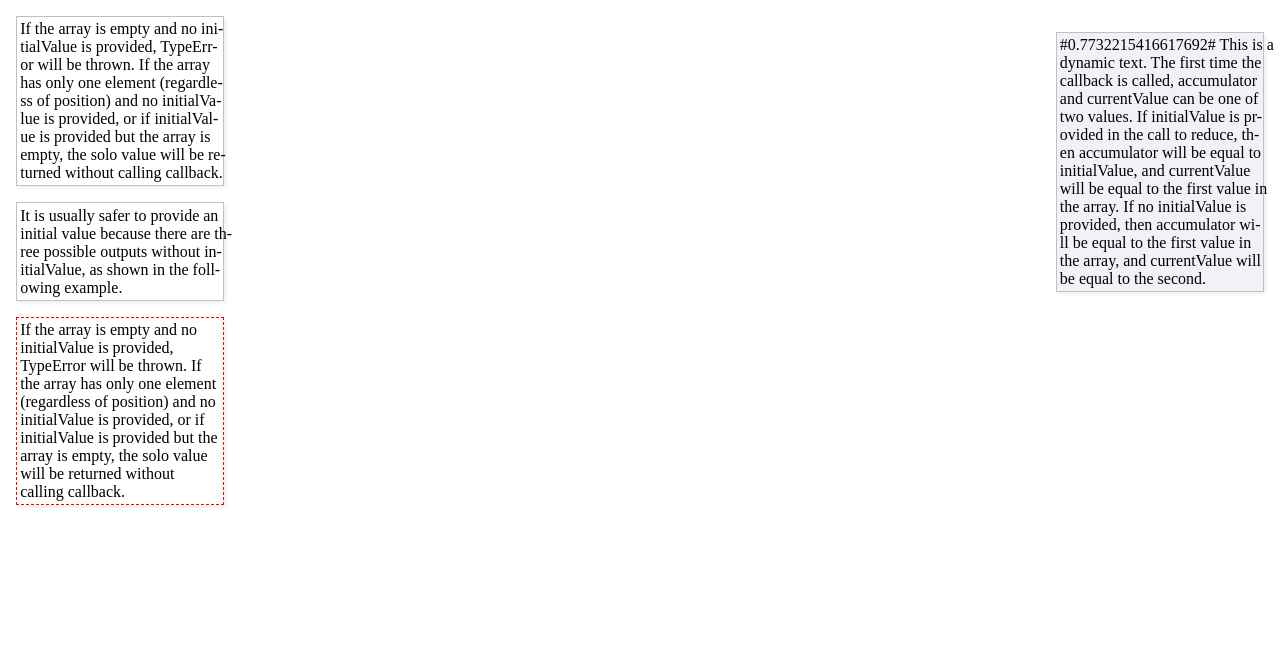
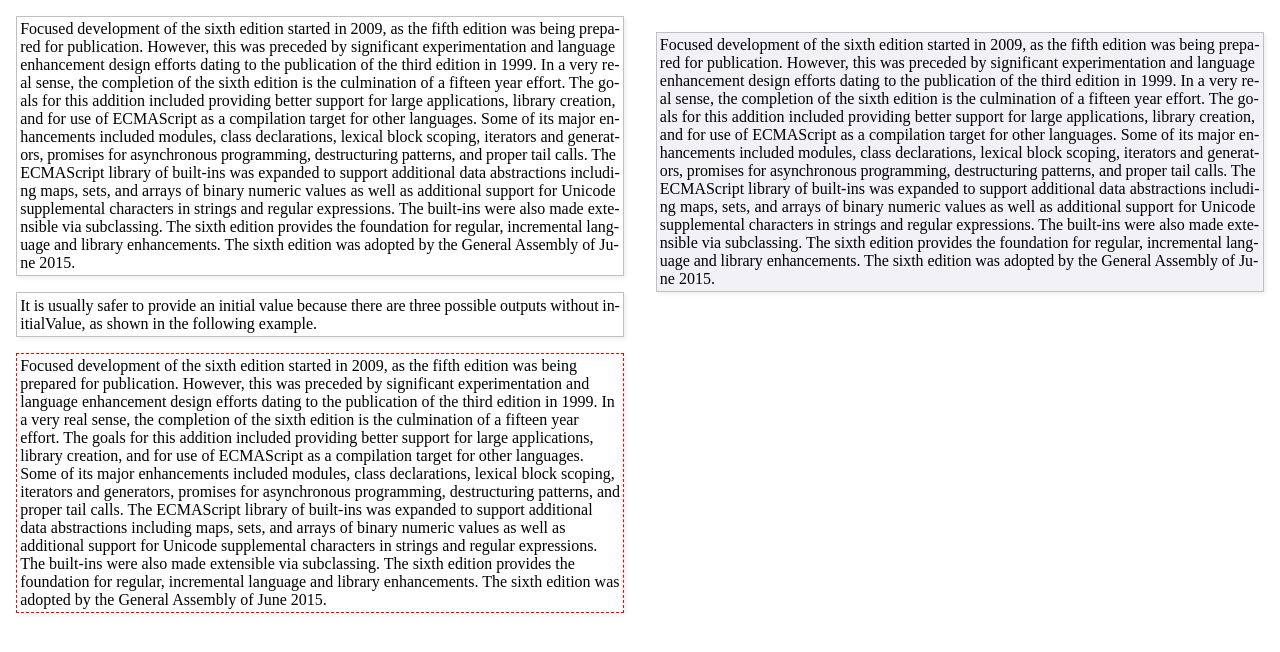
Before and after one commit to lafeillou/hyphenjs, a plain HTML site: page index2hyphen.html in a window 1280 px wide. Drawn offline with Linux system fonts and the light colour scheme.

Commit message:
pretty good look

```diff
--- a/hyphen.js
+++ b/hyphen.js
@@ -2,11 +2,13 @@
  * hyphen.js
  * 文字智能断行，接近齐头尾效果
  **/
+
 var log = console.log.bind(console);
 
-function hyphen(selector) {
+function hyphen(selector, deep) {
     var PREFIX = 'char';
     var SPACE = 32;
+    var HYPHEN = '-';
     // 需要特殊处理的符号
     var markSymbol = '\"\':;,.?()[]{}<>~!@#$%^&*-+=/\\|1234567890';
 
@@ -24,8 +26,6 @@
 
     function textProcessor(target) {
         var targetStyle = window.getComputedStyle(target);
-        var brHyphen = '-<br/>';
-        var br = '<br/>';
         var calcRaw = {
             fontSize: parseFloat(targetStyle['font-size']),
             boxWidth: parseFloat(targetStyle['width']),
@@ -66,8 +66,17 @@
         // 开始断行
         for (var w = 1, len = breakMem.length; w < len; w++) {
             var sliceText = charArray.slice(breakMem[w - 1].b, breakMem[w].b);
-            var breakBr = breakMem[w].hyphen ? brHyphen : br;
-            lines.push(sliceText.join('') + ((len - w) == 1 ? '' : breakBr));
+            var hyphen = breakMem[w].hyphen ? HYPHEN : '';
+            var lastLine = (len - w) == 1;
+            sliceText.push(lastLine ? '' : hyphen);
+            var diff = diff4LetterSpacing(textData, sliceText, calcRaw.boxWidth);
+            lines.push('<span style="display: inline-block; letter-spacing: '
+                + (deep && !lastLine ? diff : '0')
+                + 'px;">'
+                + sliceText.join('')
+                + '</span>'
+                + '<br/>'
+            );
         }
         // 替换原来的文本
         target.innerHTML = lines.join('');
@@ -116,18 +125,31 @@
                 textData[PREFIX + charCode].width = spanA.getBoundingClientRect().width - spanB.getBoundingClientRect().width;
             }
         }
-
+        textRaw.push(HYPHEN);
         while (i < textRaw.length) {
             dealWithSingleChar(textRaw[i++]);
         }
+        textRaw.pop();
+
         target.removeChild(textDiv);
+        // log(textData)
+        return textData;
+    }
 
-        return textData;
+    // 计算行最终长度和盒子宽度的差值
+    function diff4LetterSpacing(textData, charSliceArray, boxWidth){
+        // log(charSliceArray, boxWidth);
+        var len = charSliceArray.length;
+        var lineWidth = getAccWidth(textData, charSliceArray, 0, len);
+        var diff = (boxWidth - lineWidth) / len;
+        // log(charSliceArray)
+        return diff;
     }
 
     // 计算n到m字符间的累计宽度
     function getAccWidth(textData, charArray, from, to) {
         return charArray.slice(from, to).reduce(function(acc, cur) {
+            if(!cur) return acc + 0;
             return acc + textData[PREFIX + cur.charCodeAt()].width;
         }, 0);
     }
@@ -137,7 +159,10 @@
         var inWordIndex = -1;
         var accIndex = 0;
         var needHyphen = false;
+        // 当前是特殊字符
         if (MARK.indexOf(charArray[index].charCodeAt()) > -1) { return needHyphen; }
+        // 前一个是特殊字符
+        if (charArray[index - 1] && MARK.indexOf(charArray[index - 1].charCodeAt()) > -1) { return needHyphen; }
         wordLenArray.reduce(function(acc, cur, i) {
             if (inWordIndex === -1 && index < (acc + cur + i)) {
                 inWordIndex = i;
@@ -159,7 +184,7 @@
     // 检查是否需要忽略该字符
     function whetherNeedMoveOn(wordLenArray, charArray, index) {
         function isMark(index){
-        	return MARK.indexOf(charArray[index].charCodeAt()) > -1;
+            return MARK.indexOf(charArray[index].charCodeAt()) > -1;
         }
         var ignore = true;
         if (isMark(index)) {
@@ -168,11 +193,10 @@
         } else if (charArray[index - 2] && !isMark(index - 1) && isMark(index - 2)) {
             // 至少让单词连续两个字符才允许断行
             return ignore;
-        } else if (isMark(index + 1)) {
+        } else if (charArray[index + 1] && isMark(index + 1)) {
             // 不允许尾字符单个
             return ignore;
         }
         return !ignore;
     }
-
 }
--- a/index2hyphen.html
+++ b/index2hyphen.html
@@ -4,37 +4,34 @@
 <head>
     <meta charset="utf-8">
     <meta name="viewport" content="width=device-width">
-
     <title>hyphen.js</title>
 </head>
 
 <body>
     <p class="text text-js">
-        If the array is empty and no initialValue is provided, TypeError will be thrown. If the array has only one element (regardless of position) and no initialValue is provided, or if initialValue is provided but the array is empty, the solo value will be returned without calling callback.
+        Focused development of the sixth edition started in 2009, as the fifth edition was being prepared for publication. However, this was preceded by significant experimentation and language enhancement design efforts dating to the publication of the third edition in 1999. In a very real sense, the completion of the sixth edition is the culmination of a fifteen year effort. The goals for this addition included providing better support for large applications, library creation, and for use of ECMAScript as a compilation target for other languages. Some of its major enhancements included modules, class declarations, lexical block scoping, iterators and generators, promises for asynchronous programming, destructuring patterns, and proper tail calls. The ECMAScript library of built-ins was expanded to support additional data abstractions including maps, sets, and arrays of binary numeric values as well as additional support for Unicode supplemental characters in strings and regular expressions. The built-ins were also made extensible via subclassing. The sixth edition provides the foundation for regular, incremental language and library enhancements. The sixth edition was adopted by the General Assembly of June 2015.
     </p>
-
     <p class="text text-js">
         It is usually safer to provide an initial value because there are three possible outputs without initialValue, as shown in the following example.
     </p>
-
     <p class="text-origin">
-        If the array is empty and no initialValue is provided, TypeError will be thrown. If the array has only one element (regardless of position) and no initialValue is provided, or if initialValue is provided but the array is empty, the solo value will be returned without calling callback.
+        Focused development of the sixth edition started in 2009, as the fifth edition was being prepared for publication. However, this was preceded by significant experimentation and language enhancement design efforts dating to the publication of the third edition in 1999. In a very real sense, the completion of the sixth edition is the culmination of a fifteen year effort. The goals for this addition included providing better support for large applications, library creation, and for use of ECMAScript as a compilation target for other languages. Some of its major enhancements included modules, class declarations, lexical block scoping, iterators and generators, promises for asynchronous programming, destructuring patterns, and proper tail calls. The ECMAScript library of built-ins was expanded to support additional data abstractions including maps, sets, and arrays of binary numeric values as well as additional support for Unicode supplemental characters in strings and regular expressions. The built-ins were also made extensible via subclassing. The sixth edition provides the foundation for regular, incremental language and library enhancements. The sixth edition was adopted by the General Assembly of June 2015.
     </p>
-
     <p id="text" class="text text-animate">
-        The first time the callback is called, accumulator and currentValue can be one of two values. If initialValue is provided in the call to reduce, then accumulator will be equal to initialValue, and currentValue will be equal to the first value in the array. If no initialValue is provided, then accumulator will be equal to the first value in the array, and currentValue will be equal to the second.
+        Focused development of the sixth edition started in 2009, as the fifth edition was being prepared for publication. However, this was preceded by significant experimentation and language enhancement design efforts dating to the publication of the third edition in 1999. In a very real sense, the completion of the sixth edition is the culmination of a fifteen year effort. The goals for this addition included providing better support for large applications, library creation, and for use of ECMAScript as a compilation target for other languages. Some of its major enhancements included modules, class declarations, lexical block scoping, iterators and generators, promises for asynchronous programming, destructuring patterns, and proper tail calls. The ECMAScript library of built-ins was expanded to support additional data abstractions including maps, sets, and arrays of binary numeric values as well as additional support for Unicode supplemental characters in strings and regular expressions. The built-ins were also made extensible via subclassing. The sixth edition provides the foundation for regular, incremental language and library enhancements. The sixth edition was adopted by the General Assembly of June 2015.
     </p>
-
     <style>
-      *{
+    * {
         margin: 0;
         padding: 0;
     }
-      body{
+
+    body {
         position: relative;
     }
-      p{
-        width: 200px;
+
+    p {
+        width: 600px;
         font-size: 16px;
         /*font-family: 'consolas';*/
         border: 1px solid silver;
@@ -42,7 +39,8 @@
         padding: .2em;
         margin: 1em;
     }
-      .text-animate{
+
+    .text-animate {
         float: right;
         position: absolute;
         right: 0%;
@@ -50,8 +48,7 @@
         background-color: #f2f2f6;
     }
 
-      .text-js {
-      }
+    .text-js {}
 
     .text-break {
         word-break: break-all;
@@ -67,21 +64,20 @@
     var selector = '.text';
     var selector2 = '#text';
     var textAnimate = document.querySelector(selector2);
-      hyphen(selector);
+    hyphen(selector, true);
 
-      var text = 'This is a dynamic text. The first time the callback is called, accumulator and currentValue can be one of two values. If initialValue is provided in the call to reduce, then accumulator will be equal to initialValue, and currentValue will be equal to the first value in the array. If no initialValue is provided, then accumulator will be equal to the first value in the array, and currentValue will be equal to the second.';
-      var widthArray = [200, 300, 400, 500, 600, 700];
-      var i = 0;
-      setInterval(function changeWidth(){
-          textAnimate.innerText = '#' + Math.random() + '# ' + text;
+    // var text = 'This is a dynamic text. The first time the callback is called, accumulator and currentValue can be one of two values. If initialValue is provided in the call to reduce, then accumulator will be equal to initialValue, and currentValue will be equal to the first value in the array. If no initialValue is provided, then accumulator will be equal to the first value in the array, and currentValue will be equal to the second.';
+    // var widthArray = [200, 300, 400, 500, 600, 700];
+    // var i = 0;
+    // setInterval(function changeWidth() {
+    //     textAnimate.innerText = '#' + Math.random() + '# ' + text;
 
-          if(i > widthArray.length - 1) i = 0;
+    //     if (i > widthArray.length - 1) i = 0;
 
-          textAnimate.setAttribute('style', 'width: '+ widthArray[i++] +'px');
+    //     textAnimate.setAttribute('style', 'width: ' + widthArray[i++] + 'px');
 
-          hyphen(selector2);
-      }, INTERVAL)
-
+    //     hyphen(selector2);
+    // }, INTERVAL)
     </script>
 </body>
 
```
Also changed, not shown: screenshots/hyphen-js.png, screenshots/hyphen-original.png. Lines whose indentation alone changed are shown as unchanged.
